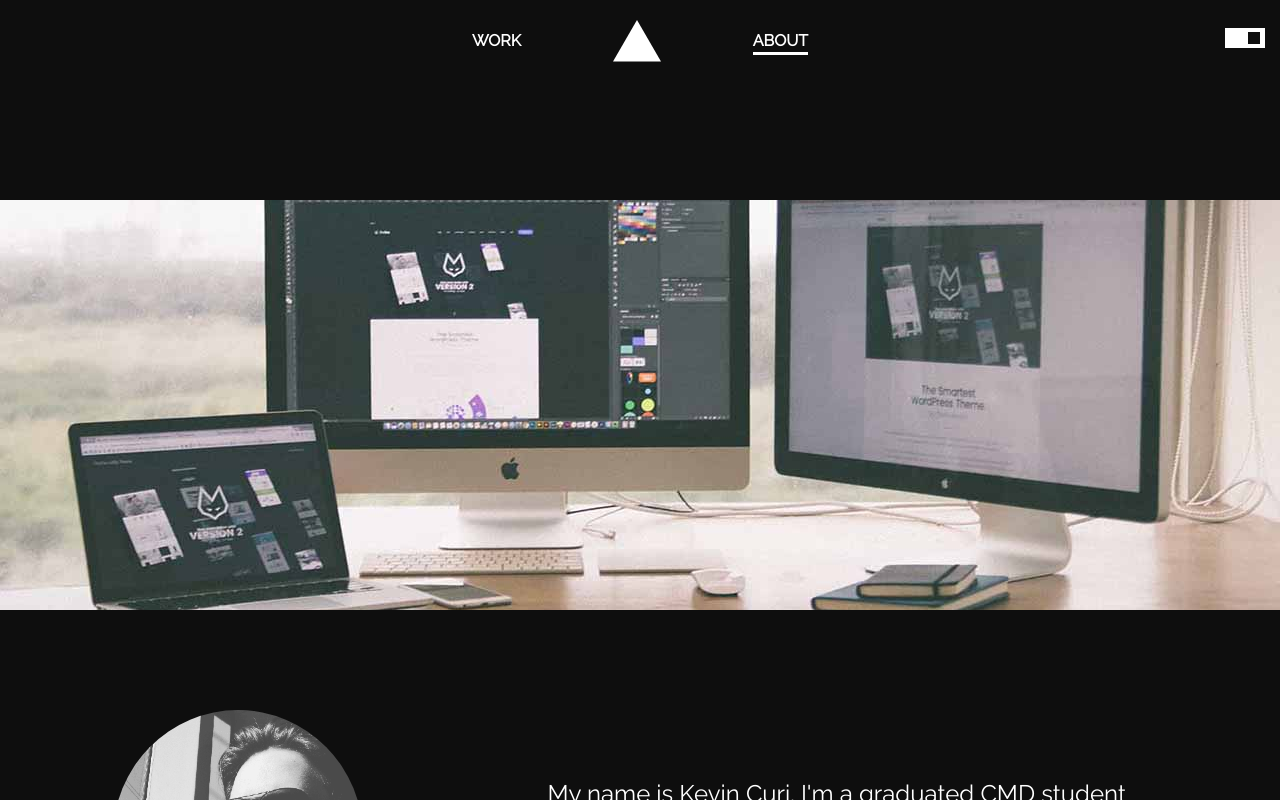
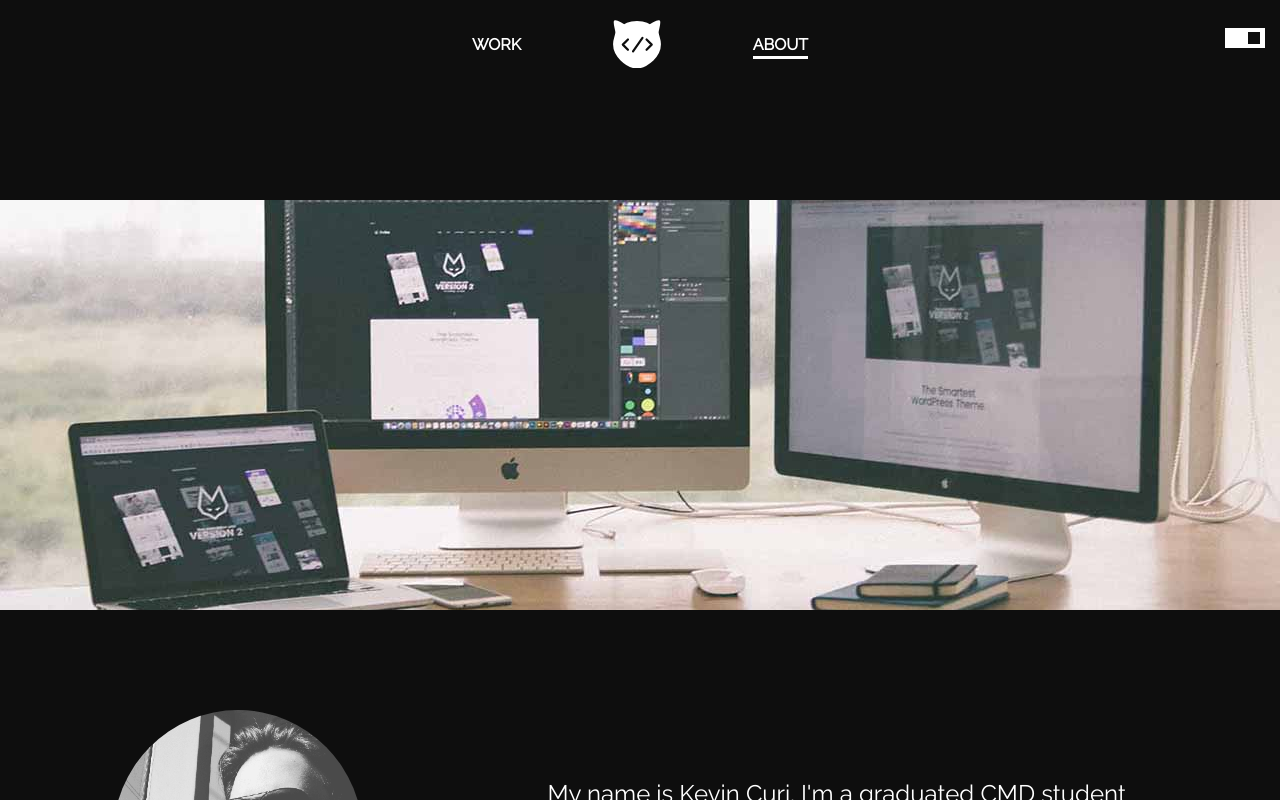
Before and after one commit to TheKevSter35/portfolio, a React (Create React App) app: page /about in a window 1280 px wide. Shown: the top 800 px of the page. Built offline with nearby package versions, Linux system fonts and the light colour scheme.

Commit message:
update css and logo

```diff
--- a/src/assets/styles/darkmode.scss
+++ b/src/assets/styles/darkmode.scss
@@ -112,6 +112,7 @@ body {
             }
         }
     }
+
     header {
         background-color: $bg-black;
 
@@ -123,11 +124,23 @@ body {
             background-color: $white;
         }
     }
+
     footer {
         background-color: $bg-black;
     }
+
     .splashscreen {
-     background: $bg-black;
-     color: $white;
+        background: $bg-black;
+        color: $white;
+    }
+
+    .logo {
+        path:first-child {
+            fill: $white;
+            stroke: $white;
+        }
+        path:last-child {
+            stroke: $bg-black;
+        }
+    }
 }
-}
--- a/src/components/header.jsx
+++ b/src/components/header.jsx
@@ -7,7 +7,7 @@ const Header = () => {
         <header>
             <nav>
                 <NavLink  to="/work"><span>Work</span></NavLink>
-                <Link  className="logo" to="/"><Logo/></Link>
+                <Link className="logo" to="/"><Logo/></Link>
                 <NavLink  to="/about"><span>About</span></NavLink>
             </nav>
         </header>
--- a/src/components/icons.jsx
+++ b/src/components/icons.jsx
@@ -1,17 +1,30 @@
 import React from 'react'
 
-export const Logo = ({fill= `#000`}) => (
+export const Logo = ({fill= `#0e0e0e`, stroke= `#0e0e0e`, stroke2= `#fff`,}) => (
     <svg
       xmlns="http://www.w3.org/2000/svg"
-      width="25em"
-      viewBox="0 0 277 240"
-      className="icon__logo"
+      viewBox="0 0 65.06 65.5"
+      className="logo"
     >
-      <path data-name="Polygon 2" d="M138.5 0L277 240H0z" fill={fill} />
+      <path
+        d="M9.86 4.33l5.18 3.1 4.59-2.28c6.55-3.2 19.25-3.2 25.8 0l4.59 2.28 5.18-3.1c8.31-4.77 8.79-4.14 6.16 6.72-1.47 5.7-1.37 6.42.58 12.63 3.71 11.59 1.08 21-8.21 30.12a50.41 50.41 0 01-9.67 7.14c-10.45 5.79-22.08 3.31-32.73-7.14-9.28-9.07-11.92-18.53-8.2-30.07 2-6.26 2-7 .58-12.68C1.07.19 1.56-.44 9.86 4.33z"
+        fill={fill}
+        stroke={stroke}
+        strokeMiterlimit={10}
+        strokeWidth={3}
+      />
+      <path
+        fill="none"
+        stroke={stroke2}
+        strokeLinecap="round"
+        strokeLinejoin="round"
+        strokeWidth={3}
+        d="M20.25 40.31l-6.95-6.95 6.95-6.96M45.5 26.4l6.96 6.96-6.96 6.95M27.15 42.57l12.79-18.22"
+      />
     </svg>
 )
 
-export const Github =  ({fill= `#000`}) => (
+export const Github =  ({fill= `#0e0e0e`}) => (
     <svg
       xmlns="http://www.w3.org/2000/svg"
       viewBox="0 0 291.3 291.3"
@@ -24,7 +37,7 @@ export const Github =  ({fill= `#000`}) => (
     </svg>
 )
 
-export const LinkedIn = ({fill= `#fff`, fill2= `#000`}) => (
+export const LinkedIn = ({fill= `#fff`, fill2= `#0e0e0e`}) => (
     <svg
       xmlns="http://www.w3.org/2000/svg"
       viewBox="0 0 291.319 291.319"
@@ -41,7 +54,7 @@ export const LinkedIn = ({fill= `#fff`, fill2= `#000`}) => (
     </svg>
 )
 
-export const ArrowRight = ({fill= `none`, stroke= `#000`}) => (
+export const ArrowRight = ({fill= `none`, stroke= `#0e0e0e`}) => (
     <svg
       xmlns="http://www.w3.org/2000/svg"
       fill={fill}
@@ -187,7 +200,7 @@ export const GitIcon = () => (
       viewBox="0 0 67 66"
       fill="#fff"
       fillRule="evenodd"
-      stroke="#000"
+      stroke="#0e0e0e"
       strokeLinecap="round"
       strokeLinejoin="round"
       width="1em"
@@ -211,7 +224,7 @@ export const NpmIcon = () => (
       viewBox="0 0 513 514"
       fill="#fff"
       fillRule="evenodd"
-      stroke="#000"
+      stroke="#0e0e0e"
       strokeLinecap="round"
       strokeLinejoin="round"
       width="1em"
@@ -306,16 +319,16 @@ export const StudentCap = () => (
     >
       <path
         d="M395.904 475.016l-236.203-72.7v121.42c0 56.133 105.787 101.644 236.274 101.644 130.48 0 236.285-45.511 236.285-101.644 0-.442-.145-.886-.154-1.318V402.316l-236.202 72.7z"
-        data-original="#000000"
+        data-original="#0e0e0e000"
         className="prefix__active-path"
-        data-old_color="#000000"
+        data-old_color="#0e0e0e000"
         fill="#fff"
       />
       <path
         d="M0 318.734l84.383 30.185 7.191-15.401 31-2.635 4.42 4.599-26.601 6.308-3.877 11.475c-.007 0-60.087 125.604-51.263 187.05 0 0 37.502 22.37 74.988 0l9.962-168v-13.984l55.8-12.588-3.941 9.705-41.604 13.529 19.242 6.874 236.203 72.7 236.201-72.7 159.699-57.116-395.9-152.313L0 318.734z"
-        data-original="#000000"
+        data-original="#0e0e0e000"
         className="prefix__active-path"
-        data-old_color="#000000"
+        data-old_color="#0e0e0e000"
         fill="#fff"
       />
     </svg>
@@ -329,24 +342,24 @@ export const WorkIcon = () => (
     >
       <path
         d="M211 240h90v30h-90zm0 0"
-        data-original="#000000"
+        data-original="#0e0e0e000"
         className="prefix__active-path"
-        data-old_color="#000000"
-        fill="#000"
+        data-old_color="#0e0e0e000"
+        fill="#0e0e0e"
       />
       <path
         d="M415.379 270H331v15c0 8.29-6.71 15-15 15H196c-8.29 0-15-6.71-15-15v-15H96.621a44.95 44.95 0 01-42.687-30.762L0 77.41V405c0 24.813 20.188 45 45 45h422c24.813 0 45-20.188 45-45V77.422l-53.938 161.816A44.94 44.94 0 01415.38 270zm0 0"
-        data-original="#000000"
+        data-original="#0e0e0e000"
         className="prefix__active-path"
-        data-old_color="#000000"
-        fill="#000"
+        data-old_color="#0e0e0e000"
+        fill="#0e0e0e"
       />
       <path
         d="M316 0H196c-24.813 0-45 20.188-45 45v15H25.809l56.574 169.746A14.997 14.997 0 0096.62 240H181v-15c0-8.29 6.71-15 15-15h120c8.29 0 15 6.71 15 15v15h84.379c6.46 0 12.187-4.117 14.238-10.254L486.195 60H361V45c0-24.813-20.187-45-45-45zM181 60V45c0-8.277 6.723-15 15-15h120c8.277 0 15 6.723 15 15v15zm0 0"
-        data-original="#000000"
+        data-original="#0e0e0e000"
         className="prefix__active-path"
-        data-old_color="#000000"
-        fill="#000"
+        data-old_color="#0e0e0e000"
+        fill="#0e0e0e"
       />
     </svg>
 )
--- a/src/components/pages/portfolioWork.jsx
+++ b/src/components/pages/portfolioWork.jsx
@@ -4,7 +4,7 @@ import {setProject} from '../../actions/global-actions'
 import {connect} from 'react-redux'
 import {useParams} from 'react-router'
 import {ArrowRight} from '../icons'
-import Splashscreen from '../functions/splashscreen'
+import Splashscreen from '../functions/splashscreenPortfoliowork'
 
 const PortfolioWork = ({project, setProject}) => {
 
```
Also changed, not shown: public/images/logo.svg (added), src/components/functions/splashscreenPortfoliowork.jsx (renamed from src/components/functions/splashscreen.jsx).
